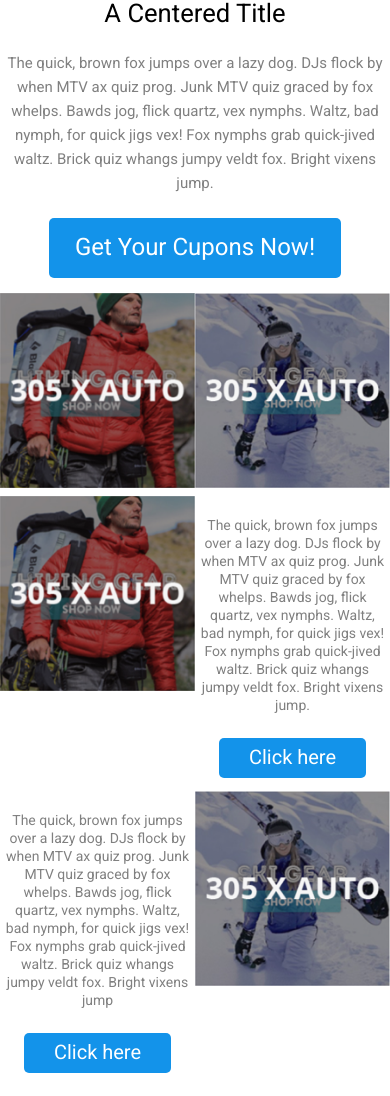
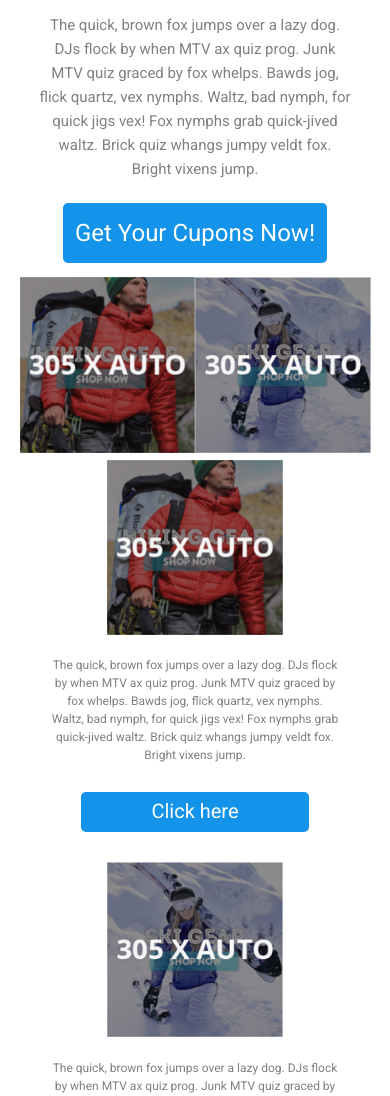
Before and after one commit to patel-neel/wmCodingChallenge, a plain HTML site: page index.html in a window 390 px wide. Shown: the part 499-1595 px from the top of the page. Drawn offline with Linux system fonts and the light colour scheme.

Commit message:
added responsive mixins

```diff
--- a/styles/sass/_main.scss
+++ b/styles/sass/_main.scss
@@ -25,9 +25,13 @@ p{
     p{
         font-size: 15px;
         line-height: 24px;
+
+        @include forMobile{
+            margin-left: 5%;
+            margin-right: 5%;
+        }
+
     }
-
-
 
 }
 
@@ -74,6 +78,10 @@ a.linkButton:hover{
             font-size: 14px;
             padding: 3%;
             line-height: 18px;
+
+            @include forSmallMobile{
+                font-size: .75rem;
+            }
         }
 
         a{
@@ -91,6 +99,29 @@ a.linkButton:hover{
         margin: 1% 0;
     }
 
+    .rowTwo{
+        @include forMobile{
+            flex-direction: column;
+            align-items: center;
+            margin-bottom: 5%;
+        }
+    }
+
+    .rowThree{
+        @include forMobile{
+            flex-direction: column-reverse;
+            align-items: center;
+        }
+    }
+
+    .gridBoxThree,
+    .gridBoxSix{
+        @include forMobile{
+            width: calc(100% / 2);
+        }
+    }
+
+
 
 
 }
--- a/styles/sass/_setup.scss
+++ b/styles/sass/_setup.scss
@@ -8,6 +8,25 @@ html { -moz-box-sizing: border-box; -webkit-box-sizing: border-box; box-sizing:
 
 .visuallyhidden:not(:focus):not(:active) { position: absolute; width: 1px; height: 1px; margin: -1px;border: 0;padding: 0;white-space: nowrap;clip-path: inset(100%);clip: rect(00 0 0);overflow: hidden;}
 
+
+
+@mixin forLaptops {
+    @media (max-width: 1200px) {
+        @content;
+    }
+}
+
+@mixin forMobile {
+    @media (max-width: 650px) {
+        @content;
+    }
+}
+@mixin forSmallMobile {
+    @media (max-width: 500px) {
+        @content;
+    }
+}
+
 img{
     width: 100%;
 }
@@ -15,8 +34,13 @@ img{
     width: 100%;
     margin: 0 auto;
     max-width: 650px;
+
+    @include forMobile{
+        width: 90%;
+    }
 }
 
 p{
     font-family: 'Roboto', sans-serif;
+
 }
```
Also changed, not shown: styles/style.css.
